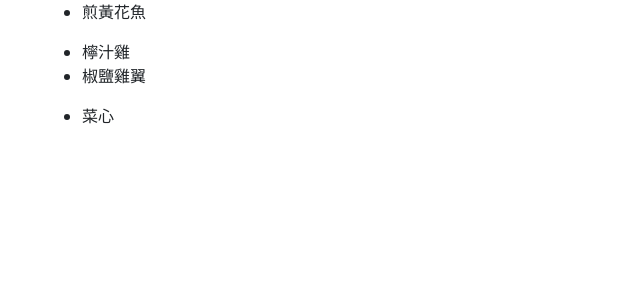
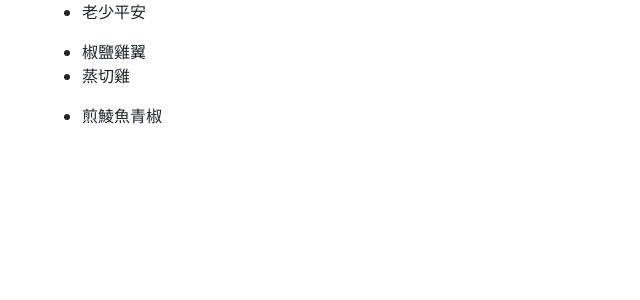
Before and after one commit to DavisChan/davischan.github.io, a Jekyll site: the page built from index.html, in a window 1280 px wide. Shown: the top 300 px of the page, without its empty margins (0-640 px from the left). Built offline with Jekyll 4.4.1, drawn with Linux system fonts in a browser that asks for light colours; part of the change alters nothing that is shown.

Commit message:
added dishes with Mother input

```diff
--- a/_data/dishes.yml
+++ b/_data/dishes.yml
@@ -2,13 +2,49 @@
   seafood:
     - 蠔仔炒蛋
     - 蟶子炒蛋
+    - 蠔仔焗蛋
+    - 茄汁蝦
+    - 粉絲蒸元貝
     - 煎黃花魚
     - 蒸鯇魚
+    - 煎比目魚
+    - 煎三文魚骨
+    - 煎青根
+    - 白灼蝦
+    - 蒸鮑魚
+    - 老少平安
+    - 蒸三菇
+    - 蒸水蛋
+    - 煎蛋角
   vege:
     - 白菜
     - 菜心
     - 生菜
+    - 椒絲通菜
+    - 娃娃菜
+    - 豆苗
+    - 絲瓜
+    - 甜豆
+    - 豬肉旺菜煲
+    - 肉炒椰菜花
+    - 肉炒西蘭花
+    - 煎鯪魚餅
+    - 煎蝦餅
+    - 煎藕餅
+    - 煎鯪魚青椒
+    - 煎多春魚
   meat:
     - 檸汁雞
     - 肉餅
     - 椒鹽雞翼
+    - 檸汁雞
+    - 豬扒
+    - 蒸切雞
+    - 金菇肥牛
+    - 牛扒
+    - 白蘿蔔炆牛腩
+    - 金針雲耳蒸雞
+    - 粟子燜雞
+    - 豉汁蒸排骨
+    - 蝦醬蒸豬肉片
+    - 甘旬燜牛腩
```
